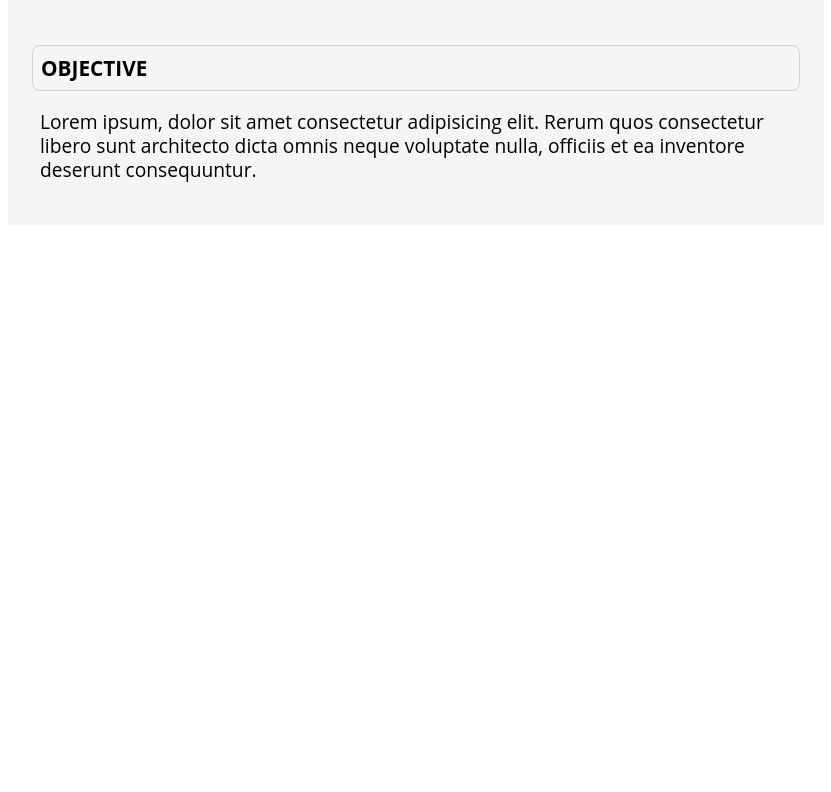
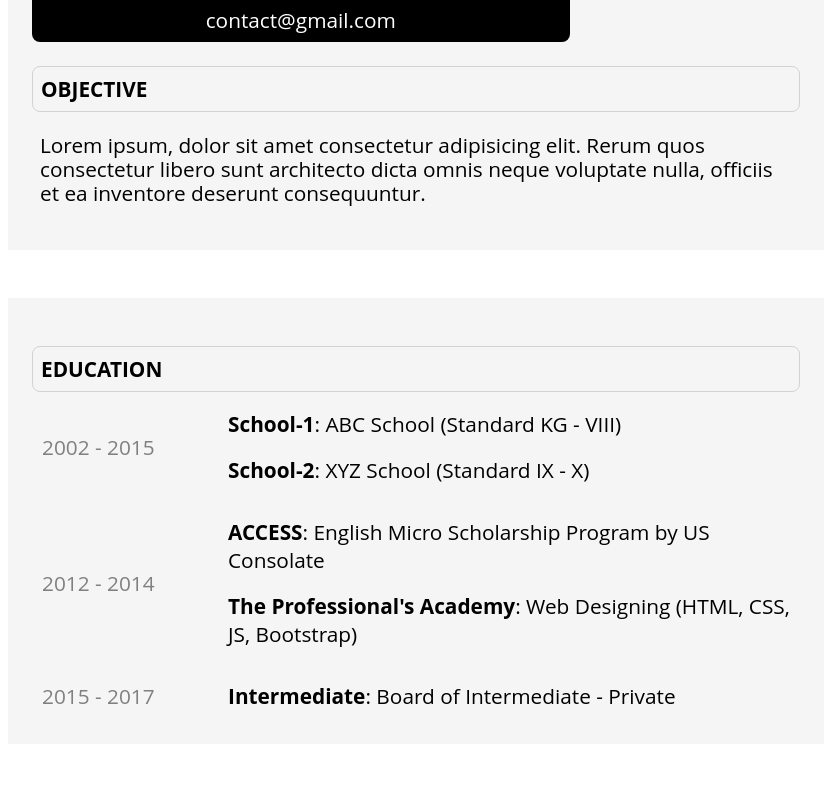
Before and after one commit to thmmahendra/cv-templates, a plain HTML site: page Template 2/index.html in a window 1280 px wide. Shown: the part 277-1069 px from the top of the page, without its empty margins (224-1055 px from the left). Before the commit the page ends 800 px from the top, so only its background shows below. Drawn offline with Linux system fonts and the light colour scheme.

Commit message:
Initial Commit

```diff
--- a/Template 2/index.html
+++ b/Template 2/index.html
@@ -20,7 +20,7 @@
                 <p class="contact-details">Phone: +XX-XXX-XXXX-XXX &nbsp; - &nbsp; Email: contact@gmail.com</p>
             </div>
         </div>
-        <div class="objective">
+        <div class="objective" name="Objective">
             <h3>Objective</h3>
             <p>
                 Lorem ipsum, dolor sit amet consectetur adipisicing elit. Rerum quos consectetur libero sunt architecto
@@ -28,6 +28,32 @@
             </p>
         </div>
     </header>
+    <section class="row | education" name="Education">
+        <div>
+            <h3>Education</h3>
+            <table>
+                <tr class="school-1">
+                    <td rowspan="2">2002 - 2015</td>
+                    <td><b>School-1</b>: ABC School (Standard KG - VIII)</td>
+                </tr>
+                <tr class="school-2">
+                    <td><b>School-2</b>: XYZ School (Standard IX - X)</td>
+                </tr>
+                <tr class="school-1">
+                    <td rowspan="2">2012 - 2014</td>
+                    <td><b>ACCESS</b>: English Micro Scholarship Program by US Consolate</td>
+                </tr>
+                <tr class="school-2">
+                    <td><b>The Professional's Academy</b>: Web Designing (HTML, CSS, JS, Bootstrap)</td>
+                </tr>
+
+                <tr>
+                    <td style="width: 120px; color: gray;">2015 - 2017</td>
+                    <td><b>Intermediate</b>: Board of Intermediate - Private</td>
+                </tr>
+            </table>
+        </div>
+    </section>
 </body>
 
 </html>
--- a/Template 2/style.css
+++ b/Template 2/style.css
@@ -14,8 +14,12 @@ h3 {
     margin: 0;
 }
 
+ul li {
+    list-style: none;
+}
+
 .row {
-    min-height: 200px;
+    min-height: auto;
     width: 60%;
     background: whitesmoke;
     margin: 3rem auto;
@@ -54,18 +58,34 @@ h3 {
     border-radius: 0.5rem;
 }
 
-.objective h3 {
+h3 {
     border: 1px solid #d3d3d3;
     text-transform: uppercase;
     padding: 0.5rem;
     border-radius: 0.5rem;
-    margin: 3.5rem 0 0.5rem;
+    margin: 1.5rem 0 0.5rem;
     font-size: 1.3rem;
 }
 
 .objective p {
     padding: 0 0.5rem;
     line-height: 1.5rem;
-    font-size: 1.2rem;
+    font-size: 1.3rem;
     color: #000;
 }
+
+.education table td {
+    padding: 0.5rem;
+    font-size: 1.3rem;
+    color: #000;
+}
+
+.education table tr.school-1 td:first-child {
+    width: 10.5rem;
+    color: grey;
+    padding-bottom: 1.5rem;
+}
+
+.education table tr.school-2 td:first-child {
+    padding-bottom: 1.5rem;
+}
```
